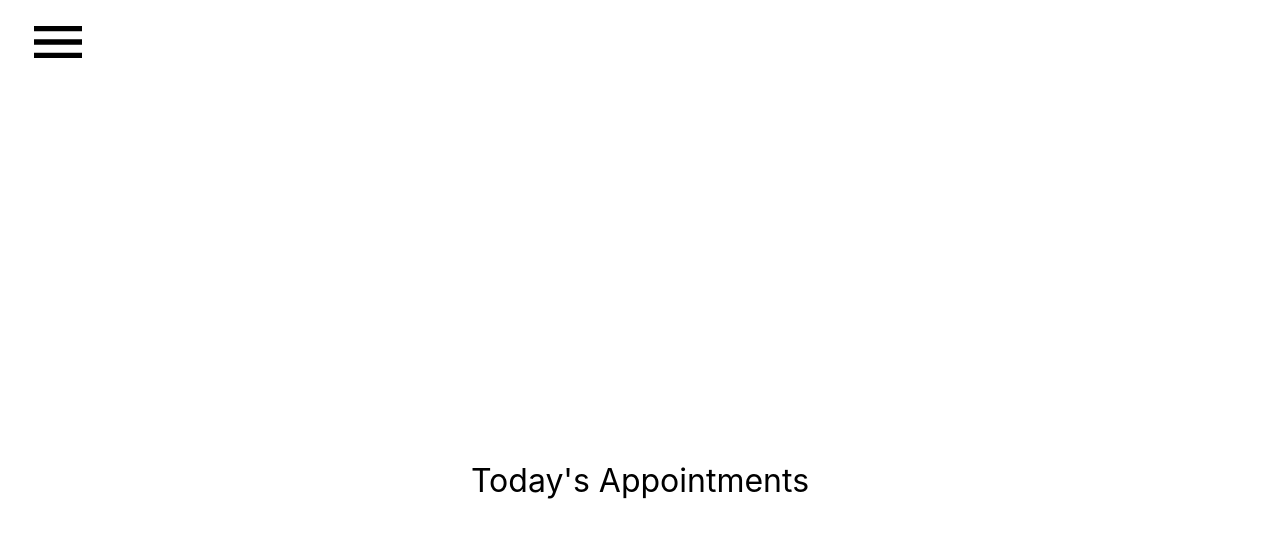
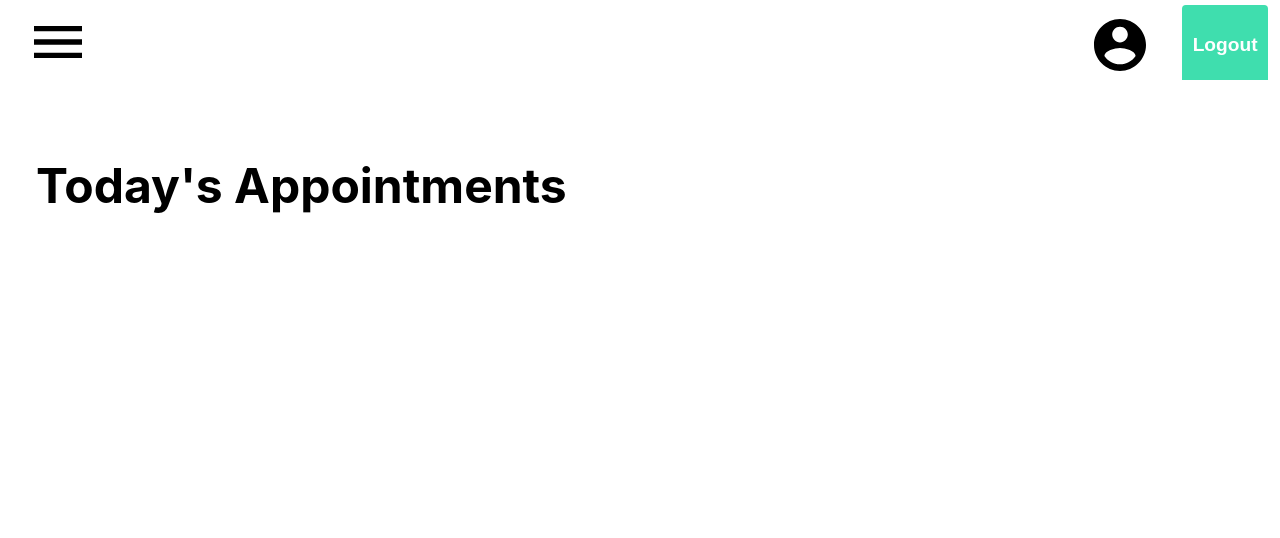
Before and after one commit to HKanwal/kapstone, a Next.js app in the folder src/next-app/: page /dashboard in a window 1280 px wide. Shown: the top 538 px of the page. Built offline with nearby package versions, Linux system fonts and the light colour scheme.

Commit message:
All components added, will work on code for appointment calendar

```diff
--- a/src/next-app/components/Navbar.tsx
+++ b/src/next-app/components/Navbar.tsx
@@ -1,7 +1,7 @@
 import React, { useState } from 'react';
 import styles from '../styles/components/Navbar.module.css';
 import Button from './Button';
-import { IoMdMenu, IoMdClose } from 'react-icons/io';
+import { IoMdMenu, IoMdContact } from 'react-icons/io';
 import Link from 'next/link';
 import { NavbarData } from './NavbarData';
 import { IconContext } from 'react-icons';
@@ -17,6 +17,12 @@ function Navbar() {
         <div className={styles.navbar}>
           <div className={sidebar ? styles['menu-bars-active'] : styles['menu-bars']}>
             <IoMdMenu onClick={showSidebar} />
+          </div>
+          <div className={styles['btn-contianer']}>
+            <IoMdContact className={styles['profile-btn']} />
+            <div className={styles['logout-btn']}>
+              <Button title={'Logout'} width={'120%'} />
+            </div>
           </div>
         </div>
         <nav className={sidebar ? styles['nav-menu-active'] : styles['nav-menu']}>
--- a/src/next-app/pages/dashboard.tsx
+++ b/src/next-app/pages/dashboard.tsx
@@ -8,12 +8,14 @@ const Dashboard: NextPage = () => {
   return (
     <>
       <Head>
-        <title>Sayyara</title>
+        <title>Dashboard</title>
         <meta name="description" content="Sayyara automotive matcher (working title)" />
         <link rel="icon" href="/favicon.ico" />
       </Head>
       <Navbar />
-      <div className={styles.container}>Today&apos;s Appointments</div>
+      <div className={styles.container}>
+        <h2>Today&apos;s Appointments</h2>
+      </div>
     </>
   );
 };
--- a/src/next-app/styles/components/Navbar.module.css
+++ b/src/next-app/styles/components/Navbar.module.css
@@ -5,6 +5,7 @@
   justify-content: space-between;
   overflow: hidden;
   align-items: center;
+  position: relative;
   /* padding: 16px; */
 }
 
@@ -30,10 +31,52 @@
   cursor: pointer;
 }
 
+.menu-bars:active {
+  opacity: 0.5;
+}
+
+.menu-bars-active:hover {
+  cursor: pointer;
+}
+
+.menu-bars-active:active {
+  opacity: 0.5;
+}
+
+.logout-btn {
+  zoom: 0.6;
+}
+
+.btn-contianer {
+  display: flex;
+  justify-content: center;
+  align-items: center;
+  margin-top: 2vh;
+  margin-bottom: 2vh;
+  font-size: 2rem;
+  background: none;
+  padding-top: 10px;
+  padding-right: 26px;
+  height: 100%;
+  position: relative;
+}
+
+.profile-btn {
+  margin-right: 30px;
+}
+
+.profile-btn:hover {
+  cursor: pointer;
+}
+
+.profile-btn:active {
+  opacity: 0.5;
+}
+
 .nav-menu {
   background-color: #f3f6ff;
-  width: 300px;
-  height: 100vh;
+  width: fit-content;
+  height: 100%;
   display: flex;
   flex-direction: column;
   justify-content: flex-start;
@@ -46,7 +89,7 @@
 .nav-menu-active {
   background-color: #f3f6ff;
   width: 300px;
-  height: 100vh;
+  height: 87%;
   display: flex;
   flex-direction: column;
   justify-content: flex-start;
@@ -85,11 +128,3 @@
   margin: 0;
   list-style-type: none;
 }
-
-.logout-btn {
-  float: right;
-  justify-content: center;
-  margin-top: 2vh;
-  margin-bottom: 2vh;
-  font-size: 0.5rem;
-}
--- a/src/next-app/styles/pages/Dashboard.module.css
+++ b/src/next-app/styles/pages/Dashboard.module.css
@@ -1,14 +1,13 @@
 .container {
-  padding: 0;
+  padding: 36px;
   width: 100vw;
-  height: 100vh;
+  height: fit-content;
   display: flex;
-  align-items: center;
-  justify-content: center;
+  justify-content: flex-start;
 }
 
-.btns-container {
-  display: flex;
+.appts-container {
+  display: table;
   flex-direction: column;
   width: 80%;
 }
```
